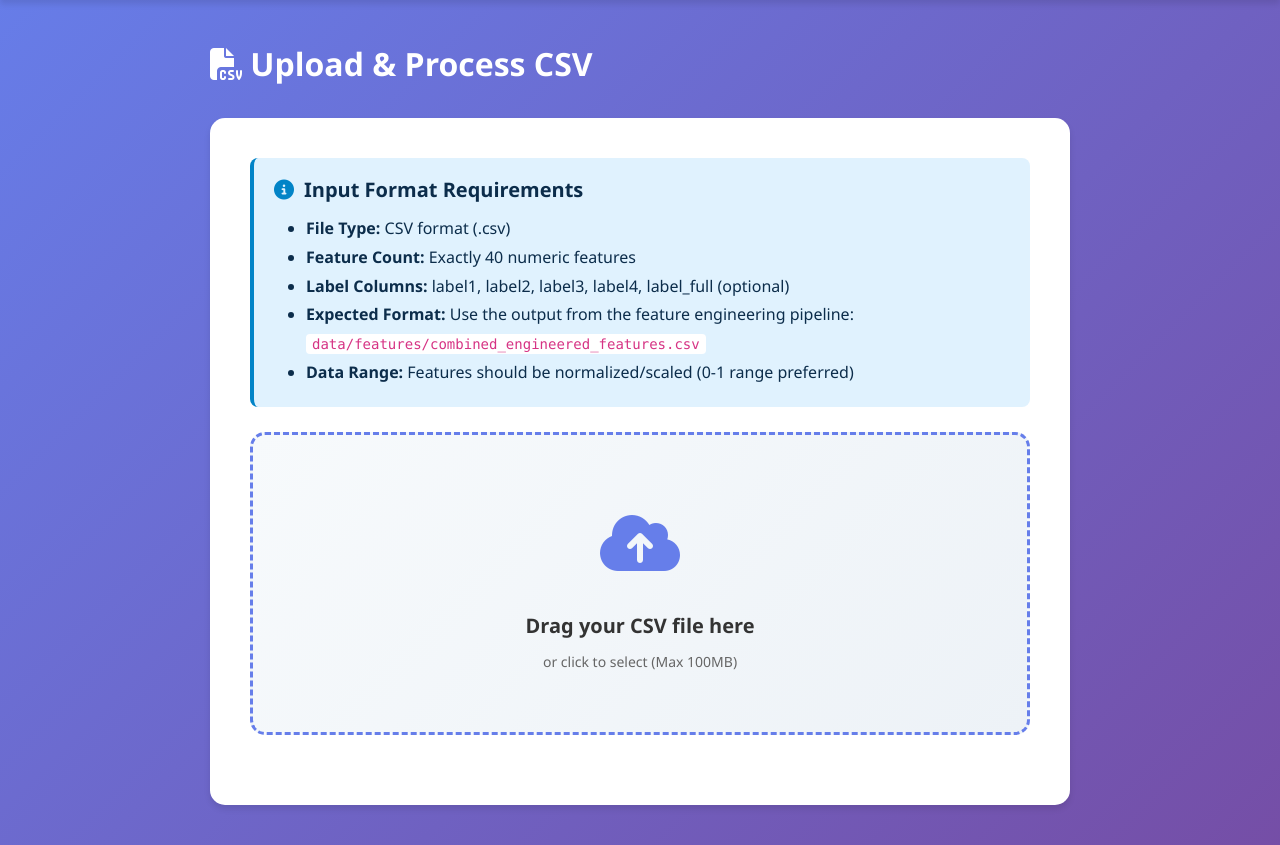
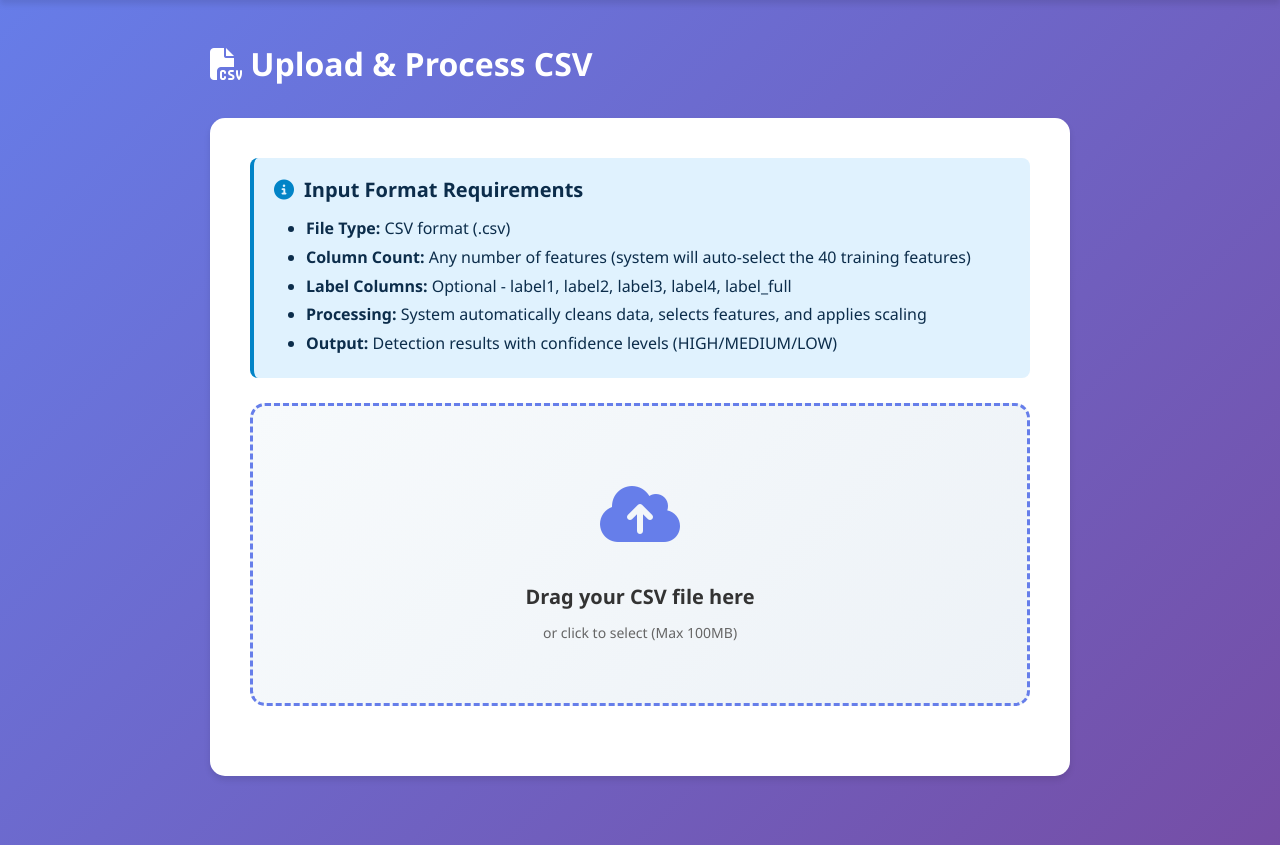
Before and after one commit to burakdogangazi/New-folder--2-, a Flask app: page /upload in a window 1280 px wide. Shown: the part 62-907 px from the top of the page. Run offline with Flask 3, Linux system fonts and the light colour scheme; some libraries are stand-ins or nearby versions.

Commit message:
All bugs fixed

```diff
--- a/app.py
+++ b/app.py
@@ -113,9 +113,9 @@ class IDSConfig:
     SCALER_PATH = None  # Not required if features already scaled
     PCA_PATH = None     # Not required if using raw features
 
-    # Confidence thresholds
-    HIGH_CONFIDENCE_THRESHOLD = 0.85
-    MEDIUM_CONFIDENCE_THRESHOLD = 0.60
+    # Confidence thresholds (updated)
+    HIGH_CONFIDENCE_THRESHOLD = 0.90
+    MEDIUM_CONFIDENCE_THRESHOLD = 0.70
 
     # Processing parameters
     BATCH_SIZE = 100  # Process samples in batches
@@ -662,17 +662,23 @@ def api_system_status():
     try:
         # Check model files
         models_available = {
-            'binary': os.path.exists(IDSConfig.BINARY_MODEL_PATH),
-            'multiclass': os.path.exists(IDSConfig.MULTICLASS_MODEL_PATH),
-            'scaler': os.path.exists(IDSConfig.SCALER_PATH),
-            'pca': os.path.exists(IDSConfig.PCA_PATH)
+            'binary': os.path.exists(IDSConfig.BINARY_MODEL_PATH) if IDSConfig.BINARY_MODEL_PATH else False,
+            'multiclass': os.path.exists(IDSConfig.MULTICLASS_MODEL_PATH) if IDSConfig.MULTICLASS_MODEL_PATH else False,
+            'scaler': os.path.exists(IDSConfig.SCALER_PATH) if IDSConfig.SCALER_PATH else False,
+            'pca': os.path.exists(IDSConfig.PCA_PATH) if IDSConfig.PCA_PATH else False
         }
 
         all_models_available = all(models_available.values())
 
-        # Get upload folder stats
-        upload_count = len(os.listdir(app.config['UPLOAD_FOLDER']))
-        results_count = len(os.listdir(app.config['RESULTS_FOLDER']))
+        # Get upload folder stats - safe check
+        upload_count = 0
+        results_count = 0
+
+        if app.config.get('UPLOAD_FOLDER') and os.path.exists(app.config['UPLOAD_FOLDER']):
+            upload_count = len(os.listdir(app.config['UPLOAD_FOLDER']))
+
+        if app.config.get('RESULTS_FOLDER') and os.path.exists(app.config['RESULTS_FOLDER']):
+            results_count = len(os.listdir(app.config['RESULTS_FOLDER']))
 
         return jsonify({
             'status': 'success',
--- a/templates/architecture.html
+++ b/templates/architecture.html
@@ -223,7 +223,7 @@
                 <div class="row">
                     <div class="col-md-4">
                         <div style="background: #fed7d7; padding: 20px; border-radius: 10px; border-left: 4px solid #f56565;">
-                            <h5 style="color: #742a2a; font-weight: 700;">HIGH (>85%)</h5>
+                            <h5 style="color: #742a2a; font-weight: 700;">HIGH (>90%)</h5>
                             <ul style="color: #742a2a; font-size: 14px;">
                                 <li>Immediate blocking</li>
                                 <li>SIEM alerts</li>
@@ -234,7 +234,7 @@
                     </div>
                     <div class="col-md-4">
                         <div style="background: #feebc8; padding: 20px; border-radius: 10px; border-left: 4px solid #ed8936;">
-                            <h5 style="color: #7c2d12; font-weight: 700;">MEDIUM (60-85%)</h5>
+                            <h5 style="color: #7c2d12; font-weight: 700;">MEDIUM (70-90%)</h5>
                             <ul style="color: #7c2d12; font-size: 14px;">
                                 <li>Rate limiting</li>
                                 <li>Analyst queue</li>
@@ -245,7 +245,7 @@
                     </div>
                     <div class="col-md-4">
                         <div style="background: #c6f6d5; padding: 20px; border-radius: 10px; border-left: 4px solid #48bb78;">
-                            <h5 style="color: #22543d; font-weight: 700;">LOW (<60%)</h5>
+                            <h5 style="color: #22543d; font-weight: 700;">LOW (<70%)</h5>
                             <ul style="color: #22543d; font-size: 14px;">
                                 <li>Routine logging</li>
                                 <li>Sampling</li>
--- a/templates/index.html
+++ b/templates/index.html
@@ -329,7 +329,7 @@
                     <div class="col-md-4">
                         <div style="background: #fed7d7; padding: 20px; border-radius: 10px; border-left: 4px solid #f56565;">
                             <h6 style="color: #742a2a; font-weight: 700; margin-bottom: 10px;">
-                                <i class="fas fa-exclamation-triangle"></i> HIGH (>85%)
+                                <i class="fas fa-exclamation-triangle"></i> HIGH (>90%)
                             </h6>
                             <small style="color: #742a2a;">
                                 Immediate blocking • SIEM alerts • P1 incident • SOC notification
@@ -339,7 +339,7 @@
                     <div class="col-md-4">
                         <div style="background: #feebc8; padding: 20px; border-radius: 10px; border-left: 4px solid #ed8936;">
                             <h6 style="color: #7c2d12; font-weight: 700; margin-bottom: 10px;">
-                                <i class="fas fa-exclamation"></i> MEDIUM (60-85%)
+                                <i class="fas fa-exclamation"></i> MEDIUM (70-90%)
                             </h6>
                             <small style="color: #7c2d12;">
                                 Rate limiting • Analyst queue • Sandbox analysis • Threat enrichment
@@ -349,7 +349,7 @@
                     <div class="col-md-4">
                         <div style="background: #c6f6d5; padding: 20px; border-radius: 10px; border-left: 4px solid #48bb78;">
                             <h6 style="color: #22543d; font-weight: 700; margin-bottom: 10px;">
-                                <i class="fas fa-check-circle"></i> LOW (<60%)
+                                <i class="fas fa-check-circle"></i> LOW (<70%)
                             </h6>
                             <small style="color: #22543d;">
                                 Routine logging • Sampling • Retraining dataset • No impact
--- a/templates/upload.html
+++ b/templates/upload.html
@@ -329,10 +329,10 @@
                     </div>
                     <ul style="margin: 0; color: #0c2d4b; line-height: 1.8;">
                         <li><strong>File Type:</strong> CSV format (.csv)</li>
-                        <li><strong>Feature Count:</strong> Exactly 40 numeric features</li>
-                        <li><strong>Label Columns:</strong> label1, label2, label3, label4, label_full (optional)</li>
-                        <li><strong>Expected Format:</strong> Use the output from the feature engineering pipeline: <code style="background: white; padding: 2px 6px; border-radius: 4px;">data/features/combined_engineered_features.csv</code></li>
-                        <li><strong>Data Range:</strong> Features should be normalized/scaled (0-1 range preferred)</li>
+                        <li><strong>Column Count:</strong> Any number of features (system will auto-select the 40 training features)</li>
+                        <li><strong>Label Columns:</strong> Optional - label1, label2, label3, label4, label_full</li>
+                        <li><strong>Processing:</strong> System automatically cleans data, selects features, and applies scaling</li>
+                        <li><strong>Output:</strong> Detection results with confidence levels (HIGH/MEDIUM/LOW)</li>
                     </ul>
                 </div>
 
```
